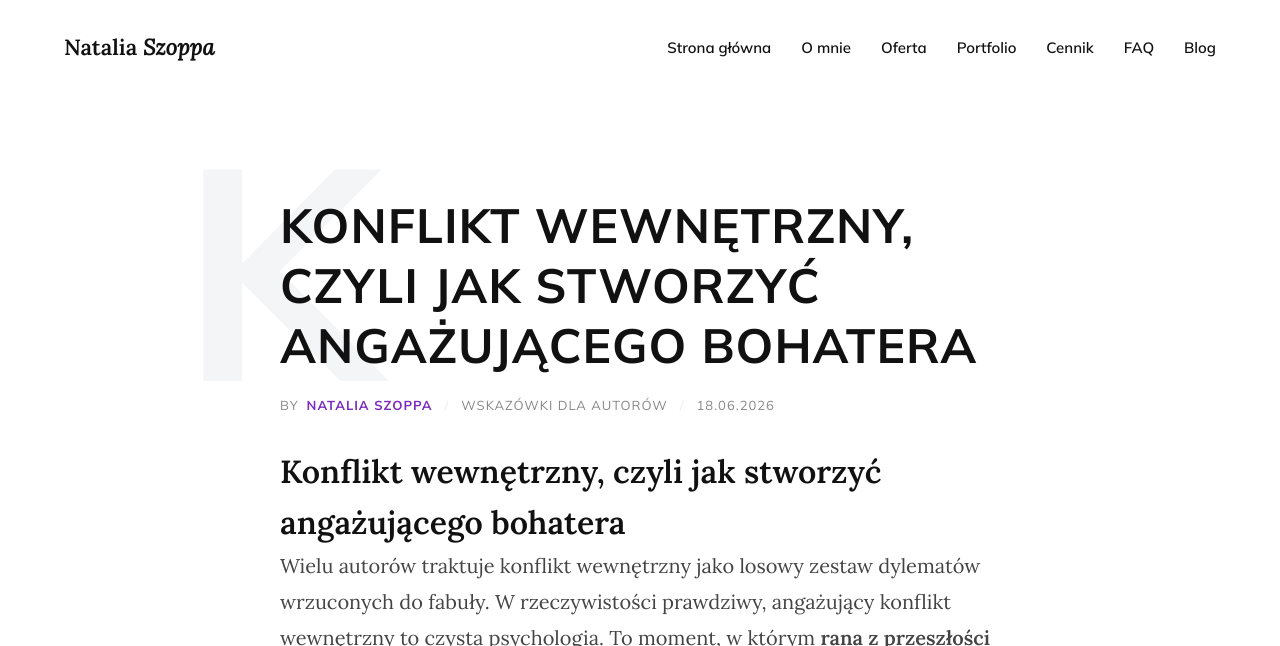
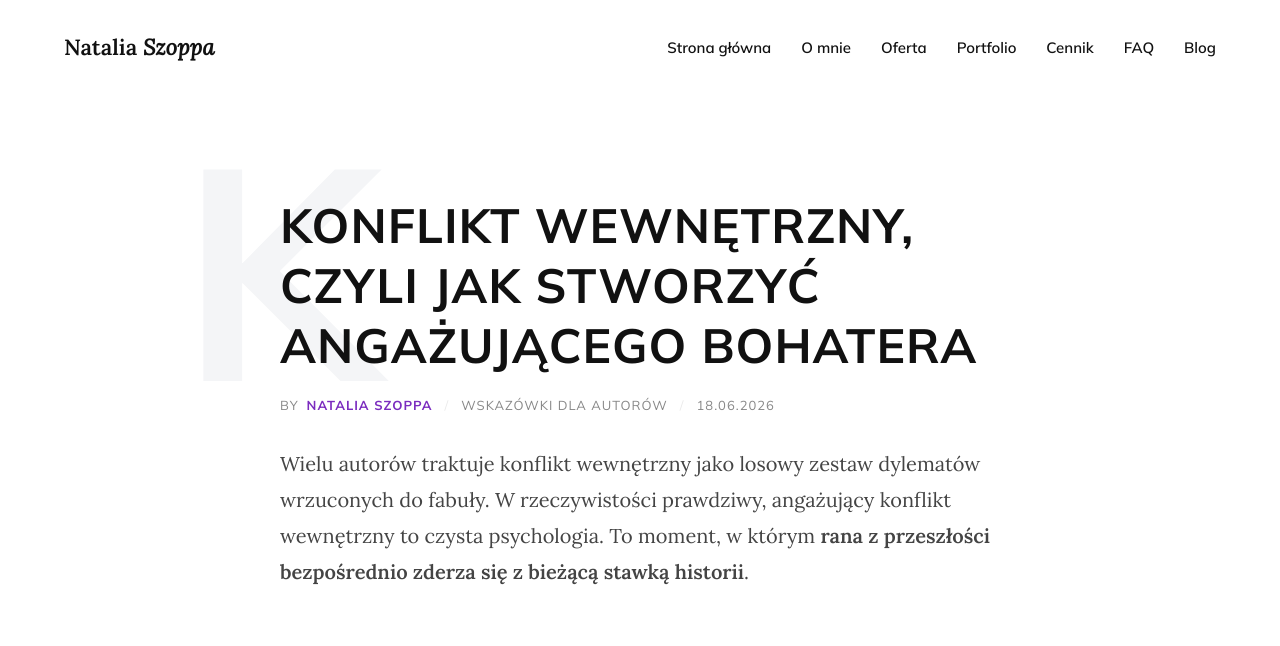
Before and after one commit to Bonnie00726/nataliaszoppa, a Jekyll site: the page built from _posts/2026-06-18-konflikt-wewnętrzny-czyli-jak-stworzyć-angażującego-bohatera.md, in a window 1280 px wide and 900 px high, cut to the strip 0-646 px from the top of the window. Built offline with Jekyll 4.4.1, drawn with Linux system fonts in a browser that asks for light colours.

Commit message:
Update 2026-06-18-konflikt-wewnętrzny-czyli-jak-stworzyć-angażującego-bohatera.md

```diff
--- a/_posts/2026-06-18-konflikt-wewnętrzny-czyli-jak-stworzyć-angażującego-bohatera.md
+++ b/_posts/2026-06-18-konflikt-wewnętrzny-czyli-jak-stworzyć-angażującego-bohatera.md
@@ -6,8 +6,6 @@ author: Natalia Szoppa
 image: "https://images.unsplash.com/photo-1552072092-7f9b8d63efcb"
 tags: [porady pisarskie, warsztat]
 ---
-
-<h1>Konflikt wewnętrzny, czyli jak stworzyć angażującego bohatera</h1>
 
 Wielu autorów traktuje konflikt wewnętrzny jako losowy zestaw dylematów wrzuconych do fabuły. W rzeczywistości prawdziwy, angażujący konflikt wewnętrzny to czysta psychologia. To moment, w którym **rana z przeszłości bezpośrednio zderza się z bieżącą stawką historii**.
 
```
